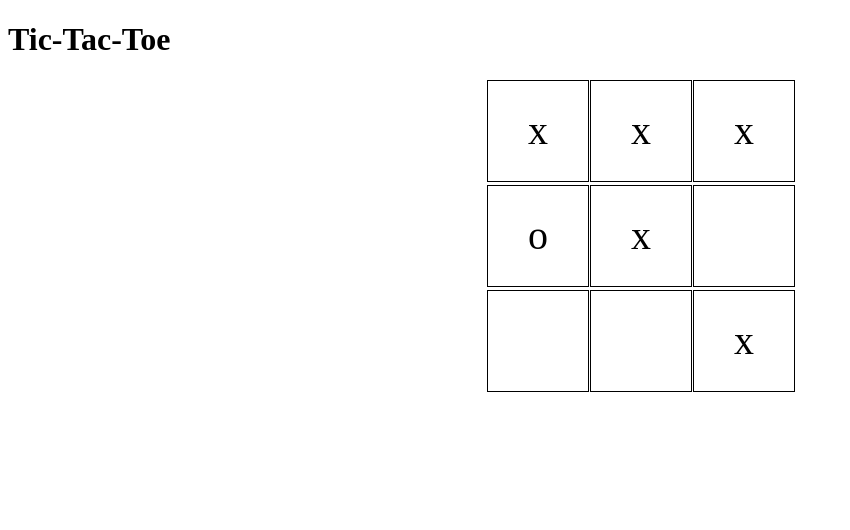
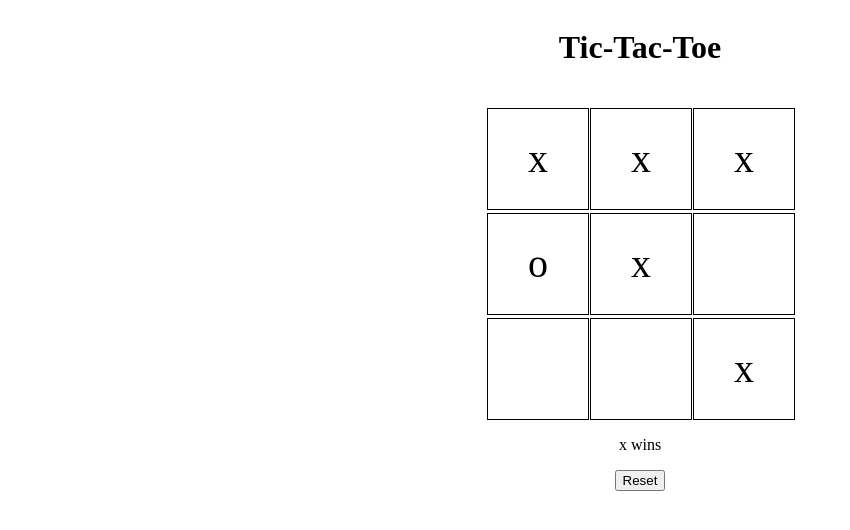
Before and after one commit to robbie-decker/tic-tac-toe, a plain HTML site: page index.html in a window 1280 px wide. Both pictures are taken after a click on the element 641 px from the left and 235 px from the top of the page. Shown: the whole page, without its empty margins (0-850 px from the left). Drawn offline with Linux system fonts and the light colour scheme.

Commit message:
Adds reset button and winning logic
This is pretty much a working first draft now

```diff
--- a/index.html
+++ b/index.html
@@ -20,6 +20,7 @@
         <div class="cell"></div>
       </div>
       <p id="status"></p>
+      <button id="reset">Reset</button>
     <script src="script.js"></script>
 </body>
 </html>
--- a/script.js
+++ b/script.js
@@ -13,25 +13,63 @@ const gameBoard = (() => {
     }
     // Getter function to return gameboard
     const getBoard = () => board
-    return{getBoard, resetBoard}
+
+    const changeBoard = (index, value) =>{
+        board[index] = value;
+    }
+
+    const winningCombinations = [
+        [0, 1, 2], [3, 4, 5], [6, 7, 8],
+        [0, 3, 6], [1, 4, 7], [2, 5, 8],
+        [0, 4, 8], [2, 4, 6]
+      ];
+
+    const isGameOver = () => {
+        for(combination of winningCombinations){
+            [a, b, c] = combination;
+            if(board[a] === board[b] && board[a] === board[c] && board[a] != ''){
+                return true;
+            }
+        }
+        return false;
+    }
+    return{getBoard, changeBoard, resetBoard, isGameOver}
 })();
 
 const displayController = ((game) => {
     xPlayer = player('x');
     oPlayer = player('o');
     let cells = document.querySelectorAll('.cell');
+    let status = document.getElementById('status');
     let moves = 0;
     let currentPlayer = xPlayer;
+
+    const resetGame = () => {
+        currentPlayer = xPlayer;
+        moves = 0;
+        status.innerText = '';
+        game.resetBoard();
+        renderBoard();
+    }
+
     // This would be better with the cells being classes, but for now I am going to keep them like this
     const setUpEventHandlers = () => {
-        cells.forEach((cell) => {
+        cells.forEach((cell, index) => {
             cell.addEventListener('click', () =>{
                 if(cell.innerText === ''){
                     let currentSign = currentPlayer.getSign()
                     cell.innerText = currentSign;
+                    game.changeBoard(index, currentSign);
+                    if(game.isGameOver()){
+                        status.innerText = ` ${currentPlayer.getSign()} wins`
+                    }
                     // Just swap between players
                     currentSign == 'x' ? currentPlayer = oPlayer : currentPlayer = xPlayer;
                     moves++;
+                    console.log(moves);
+                    if(moves >= 9){
+                        status.innerText = 'It is a draw';
+                    }
                 }
             });
         });
@@ -44,13 +82,18 @@ const displayController = ((game) => {
     }
     // Go through gameboard and render sign in the appropriate spot
     const renderBoard = () => {
-        clearBoard();
+        // clearBoard();
         for([index, value] of game.getBoard().entries()){
             cells[index].innerText = value;
         }
     }
-    return{renderBoard, setUpEventHandlers}
+    return{renderBoard, resetGame, setUpEventHandlers}
 })(gameBoard);
 
 displayController.renderBoard();
 displayController.setUpEventHandlers();
+
+reset = document.getElementById('reset')
+reset.addEventListener('click', () =>{
+    displayController.resetGame();
+})
--- a/style.css
+++ b/style.css
@@ -1,5 +1,7 @@
-p{
-    color: red;
+body{
+    display: flex;
+    flex-direction: column;
+    align-items: center;
 }
 
 .board {
```
